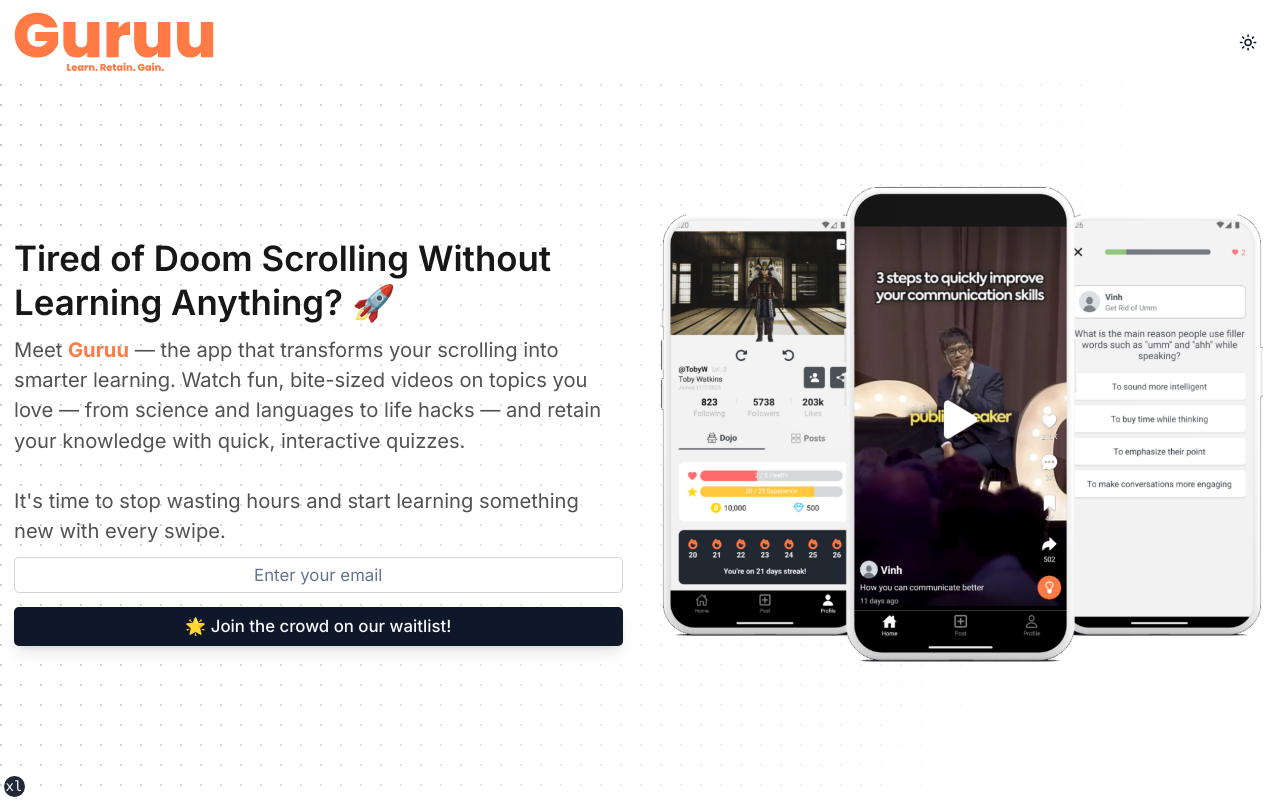
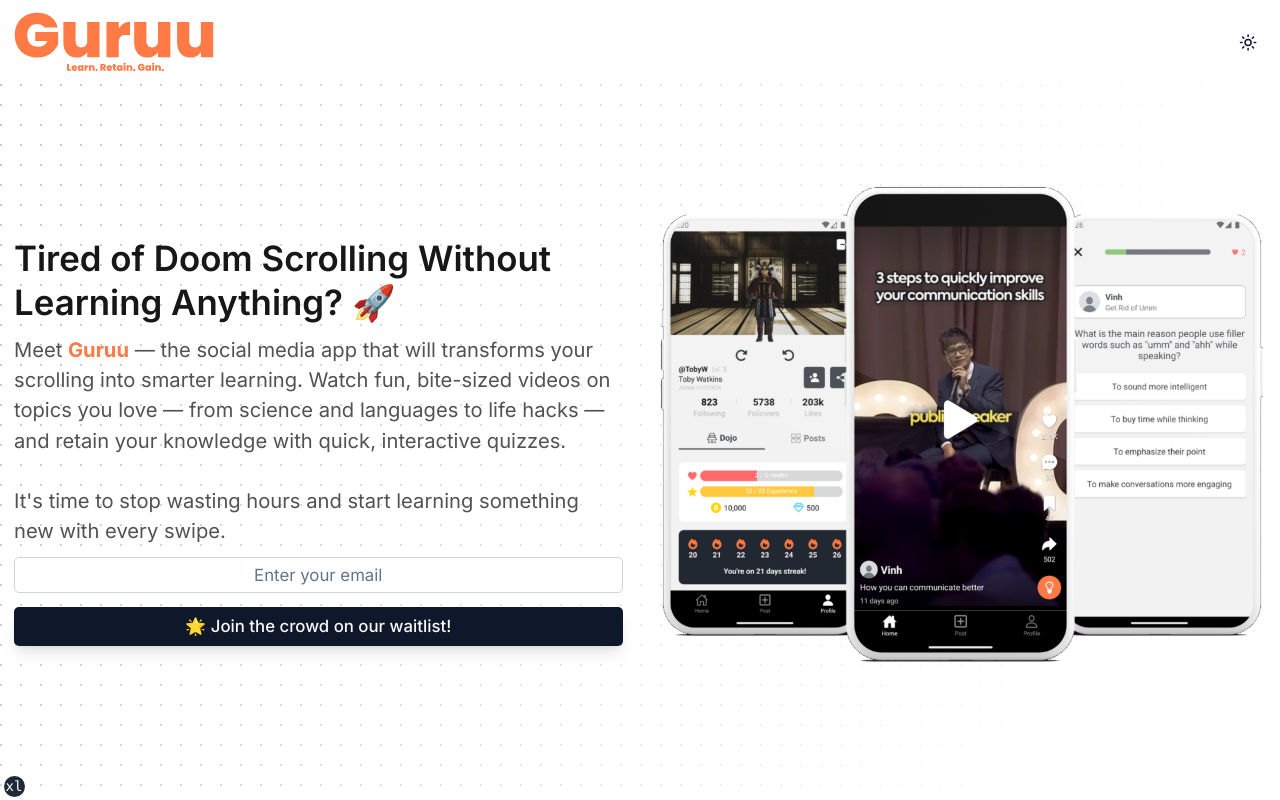
Before and after one commit to itstomlie/guru-website, a Next.js app: page / in a window 1280 px wide. Shown: the top 800 px of the page. Built offline with nearby package versions, Linux system fonts and the light colour scheme.

Commit message:
fixed copy

```diff
--- a/components/hero.tsx
+++ b/components/hero.tsx
@@ -66,10 +66,10 @@
           <span className="text-lg font-bold text-[#ff7a45]   md:text-xl">
             Guruu
           </span>{" "}
-          — the app that transforms your scrolling into smarter learning. Watch
-          fun, bite-sized videos on topics you love — from science and languages
-          to life hacks — and retain your knowledge with quick, interactive
-          quizzes.
+          — the social media app that will transforms your scrolling into
+          smarter learning. Watch fun, bite-sized videos on topics you love —
+          from science and languages to life hacks — and retain your knowledge
+          with quick, interactive quizzes.
           <br />
           <br />
           It&apos;s time to stop wasting hours and start learning something new
```
